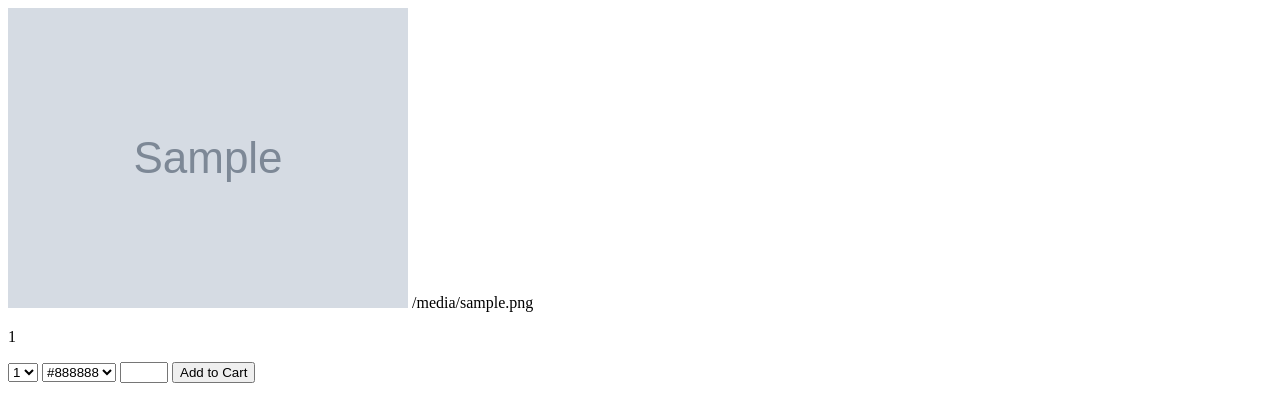
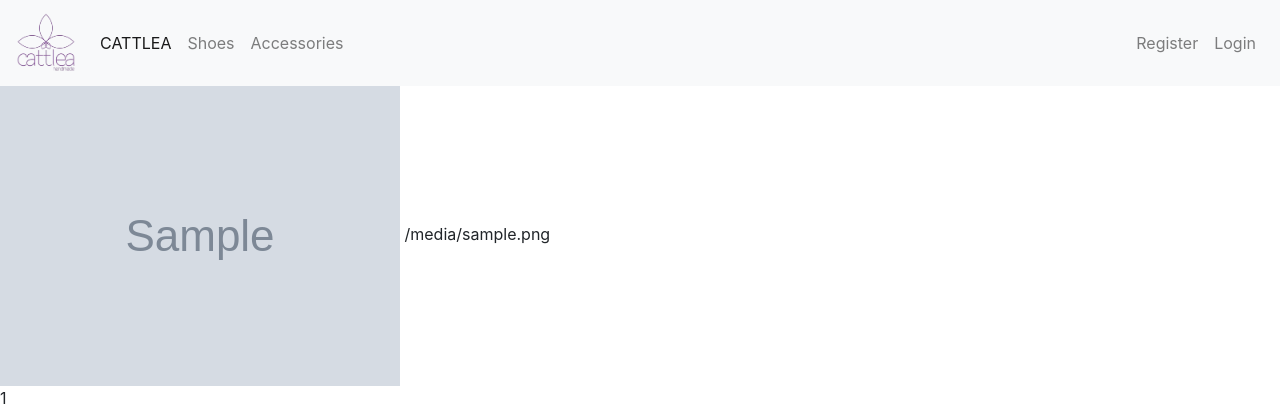
Before and after one commit to VaheAvetikyan/final, a Django app: template cattlea/apps/core/templates/core/product.html in a window 1280 px wide. Shown: the top 420 px of the page. Run offline with Django 3.2, Linux system fonts and the light colour scheme; the template is opened without the code that fills it: most values are stand-ins (such as "Sample title", 1, 10 or a date in 2020); grey boxes marked "Sample" are stand-in pictures; parts of the project's set-up code (start-up, migrations or seed data) failed here and were passed over; some libraries are stand-ins or nearby versions.

Commit message:
adding to cart products without size

```diff
--- a/cattlea/apps/carts/models.py
+++ b/cattlea/apps/carts/models.py
@@ -11,15 +11,15 @@
     user = models.ForeignKey(User, on_delete=models.CASCADE, null=False)
     item = models.ForeignKey(Product, on_delete=models.CASCADE)
 
-    # Related to Shoe Size table
-    size = models.ForeignKey(Size, on_delete=models.CASCADE, null=False, blank=False)
+    # Related to Size table
+    size = models.ForeignKey(Size, on_delete=models.CASCADE, null=True, blank=True)
     color = models.ForeignKey(Color, on_delete=models.CASCADE, null=False, blank=False)
     quantity = models.PositiveIntegerField()
 
     date_added = models.DateTimeField(verbose_name='date added', auto_now_add=True)
 
     def __str__(self):
-        return f"{self.item} - {self.size.size}, {self.quantity}"
+        return f"{self.item} - {self.quantity}"
 
     def get_price(self):
         price = item.price * self.quantity
--- a/cattlea/apps/carts/views.py
+++ b/cattlea/apps/carts/views.py
@@ -1,3 +1,4 @@
+import json
 from django.shortcuts import render
 from django.http import JsonResponse
 from django.views.decorators.http import require_POST
@@ -21,6 +22,7 @@
 def cart_add(request):
 
     user = request.user
+
     product = request.POST.get('product')
     size = request.POST.get('size')
     color = request.POST.get('color')
--- a/cattlea/apps/core/models.py
+++ b/cattlea/apps/core/models.py
@@ -32,6 +32,8 @@
     model_code = models.CharField(max_length=32, unique=True)
     price = models.FloatField()
 
+    sex = models.CharField(max_length=2, choices=SEX_CHOICES, default=male)
+
     image = models.ImageField(upload_to='images', blank=True)
     colors = models.ManyToManyField(Color, related_name="colors")
 
@@ -56,8 +58,6 @@
 
 class Shoe(Product):
 
-    sex = models.CharField(max_length=2, choices=SEX_CHOICES, default=male)
-
     style = models.CharField(max_length=64, choices=STYLE_CHOICES, default=classic)
 
     material_inner = models.CharField(max_length=64)
@@ -79,4 +79,4 @@
     material = models.CharField(max_length=64)
 
     def __str__(self):
-        return f"{self.model_code} - {self.type}, {self.color}, {self.material} : {self.price}"
+        return f"{self.model_code} - {self.type}, {self.material} : {self.price}"
--- a/cattlea/apps/core/templates/core/base_core.html
+++ b/cattlea/apps/core/templates/core/base_core.html
@@ -3,10 +3,49 @@
 {% load i18n %}
 
 {% block header %}
-    {% load static %}
+{% load static %}
 
 {% endblock %}
 
 {% block title %}
 
 {% endblock %}
+
+{% block body %}
+<nav class="navbar navbar-expand-lg navbar-light bg-light">
+    <button class="navbar-toggler" type="button" data-toggle="collapse" data-target="#navbarTogglerDemo03"
+        aria-controls="navbarTogglerDemo03" aria-expanded="false" aria-label="Toggle navigation">
+        <span class="navbar-toggler-icon"></span>
+    </button>
+    <a class="navbar-brand" href="{% url 'core:index' %}"><img src="{% static 'images/icon.png' %}" width="60" height="60" alt="Logo"></a>
+
+    <div class="collapse navbar-collapse" id="navbarTogglerDemo03">
+        <ul class="navbar-nav mr-auto mt-2 mt-lg-0">
+            <li class="nav-item active">
+                <a class="nav-link" href="{% url 'core:index' %}">{% trans "CATTLEA" %}</a>
+            </li>
+            <li class="nav-item">
+                <a class="nav-link" href="{% url 'core:assortment' 'shoes' %}">{% trans "Shoes" %}</a>
+            </li>
+            <li class="nav-item">
+                <a class="nav-link" href="{% url 'core:assortment' 'accessories' %}">{% trans "Accessories" %}</a>
+            </li>
+        </ul>
+        <ul class="navbar-nav my-2 my-lg-0">
+            {% if user.is_authenticated %}
+                <li class="nav-item">
+                    <a class="nav-link" href="{% url 'authentication:logout' %}">{% trans "Logout" %}</a>
+                </li>
+            {% else %}
+                <li class="nav-item">
+                    <a class="nav-link" href="{% url 'authentication:register' %}">{% trans "Register" %}</a>
+                </li>
+                <li class="nav-item">
+                    <a class="nav-link" href="{% url 'authentication:login_view' %}">{% trans "Login" %}</a>
+                </li>
+            {% endif %}
+        </ul>
+    </div>
+</nav>
+{% block main %}{% endblock %}
+{% endblock %}
--- a/cattlea/apps/core/templates/core/product.html
+++ b/cattlea/apps/core/templates/core/product.html
@@ -10,7 +10,7 @@
     {{ product.model_code }}
 {% endblock %}
 
-{% block body %}
+{% block main %}
     {% if product.image %}
         <img src="{{ product.image.url }}">
         {{ product.image.url }}
@@ -18,11 +18,14 @@
 
     <p id="product-id">{{ product.id }}</p>
 
-    <select id="sizes">
-    {% for size in product.sizes.all %}
-          <option value="{{ size.id }}">{{ size }}</option>
-    {% endfor %}
-    </select>
+    {% if product.shoe %}
+        <select id="sizes">
+        {% for size in product.shoe.sizes.all %}
+            <option value="{{ size.id }}">{{ size }}</option>
+        {% endfor %}
+        </select>
+    {% else %}
+    {% endif %}
 
     <select id="colors">
     {% for color in product.colors.all %}
--- a/cattlea/apps/core/urls.py
+++ b/cattlea/apps/core/urls.py
@@ -6,6 +6,6 @@
 
 urlpatterns = [
     re_path(r'^$', views.index, name="index"),
-    re_path(r'^shoes/$', views.shoes, name="shoes"),
-    re_path(r'^shoes/(?P<model_code>\w+)/$', views.product),
+    re_path(r'^assortment/(?P<param>\w+)/$', views.assort, name="assortment"),
+    re_path(r'^product/(?P<model_code>\w+)/$', views.product),
 ]
--- a/cattlea/settings.py
+++ b/cattlea/settings.py
@@ -162,10 +162,10 @@
 MEDIA_URL = '/media/'
 MEDIA_ROOT = os.path.join(BASE_DIR, '/media/')
 
-'''
-LOGIN_REDIRECT_URL = '/'
+
+# LOGIN_REDIRECT_URL = '/'
 LOGOUT_REDIRECT_URL = '/'
-'''
+
 
 # Sending email
 # https://docs.djangoproject.com/en/3.0/topics/email/#email-backends
--- a/static/js/scripts.js
+++ b/static/js/scripts.js
@@ -31,7 +31,13 @@
         var product = document.querySelector('#product-id').innerHTML
 
         var sizes = document.querySelector('#sizes');
-        var size = sizes.options[sizes.selectedIndex].value;
+
+        if (sizes != null) {
+            var size = sizes.options[sizes.selectedIndex].value;
+        }
+        else {
+            var size = null
+        }
 
         var colors = document.querySelector('#colors');
         var color = colors.options[colors.selectedIndex].value;
--- a/templates/base.html
+++ b/templates/base.html
@@ -15,6 +15,8 @@
 
     <!--Custom style-->
     <link rel="stylesheet" type="text/css" href="{% static 'css/styles.css' %}">
+    <link rel="stylesheet" href="https://stackpath.bootstrapcdn.com/bootstrap/4.5.0/css/bootstrap.min.css"
+        integrity="sha384-9aIt2nRpC12Uk9gS9baDl411NQApFmC26EwAOH8WgZl5MYYxFfc+NcPb1dKGj7Sk" crossorigin="anonymous">
 
     <!--Import Google Icon Font-->
     <link href="https://fonts.googleapis.com/icon?family=Material+Icons" rel="stylesheet">
@@ -32,7 +34,26 @@
 
         {% if messages %}
             {% for message in messages %}
-                {{message}}
+                <div aria-live="polite" aria-atomic="true" style="position: relative; min-height: 200px;">
+                    <!-- Position it -->
+                    <div style="position: absolute; top: 0; right: 0;">
+
+                        <!-- Put toasts within -->
+                        <div class="toast" role="alert" aria-live="assertive" aria-atomic="true">
+                            <div class="toast-header">
+                                <img src="..." class="rounded mr-2" alt="...">
+                                <strong class="mr-auto">Bootstrap</strong>
+                                <small class="text-muted">just now</small>
+                                <button type="button" class="ml-2 mb-1 close" data-dismiss="toast" aria-label="Close">
+                                    <span aria-hidden="true">&times;</span>
+                                </button>
+                            </div>
+                            <div class="toast-body">
+                                {{message}}
+                            </div>
+                        </div>
+                    </div>
+                </div>
             {% endfor %}
         {% endif %}
 
```
Also changed, not shown: cattlea/apps/carts/validation.py (+6 -1 lines), cattlea/apps/core/templates/core/assort.html (renamed from cattlea/apps/core/templates/core/shoe.html, +4 -4 lines), cattlea/apps/core/templates/core/index.html (+1 -12 lines), cattlea/apps/core/views.py (+13 -7 lines), cattlea/apps/carts/migrations/0003_auto_20200520_1137.py (added), cattlea/apps/core/migrations/0004_auto_20200520_2119.py (added), db.sqlite3, media/adidas.jpg (deleted).
